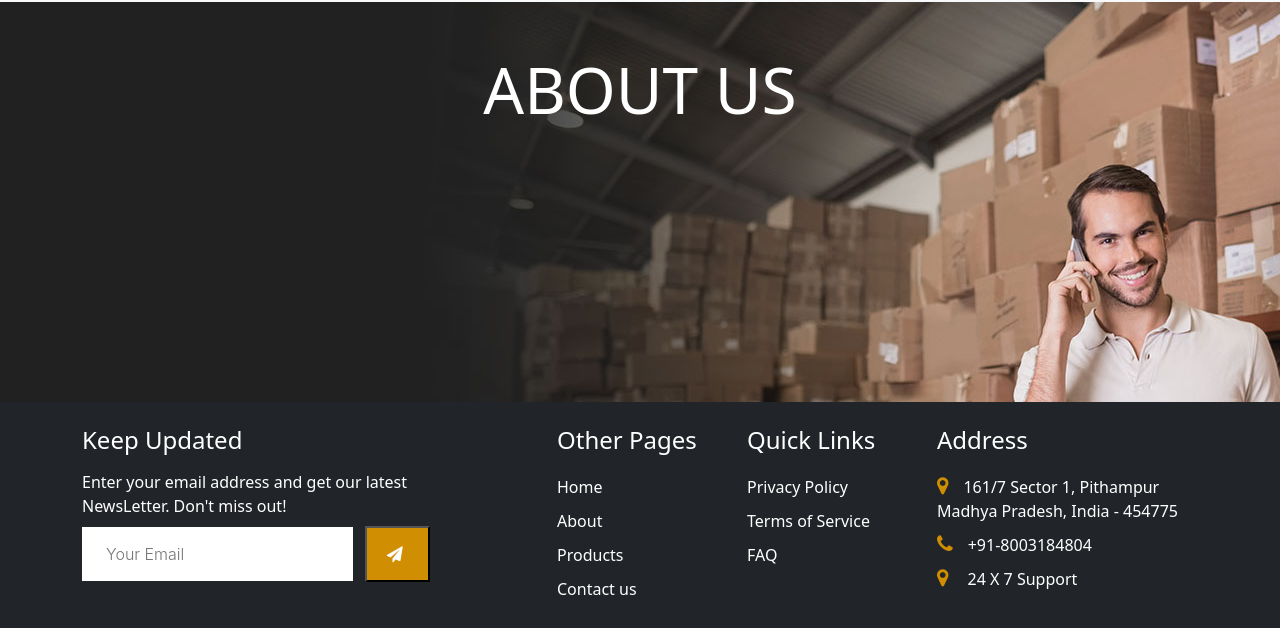
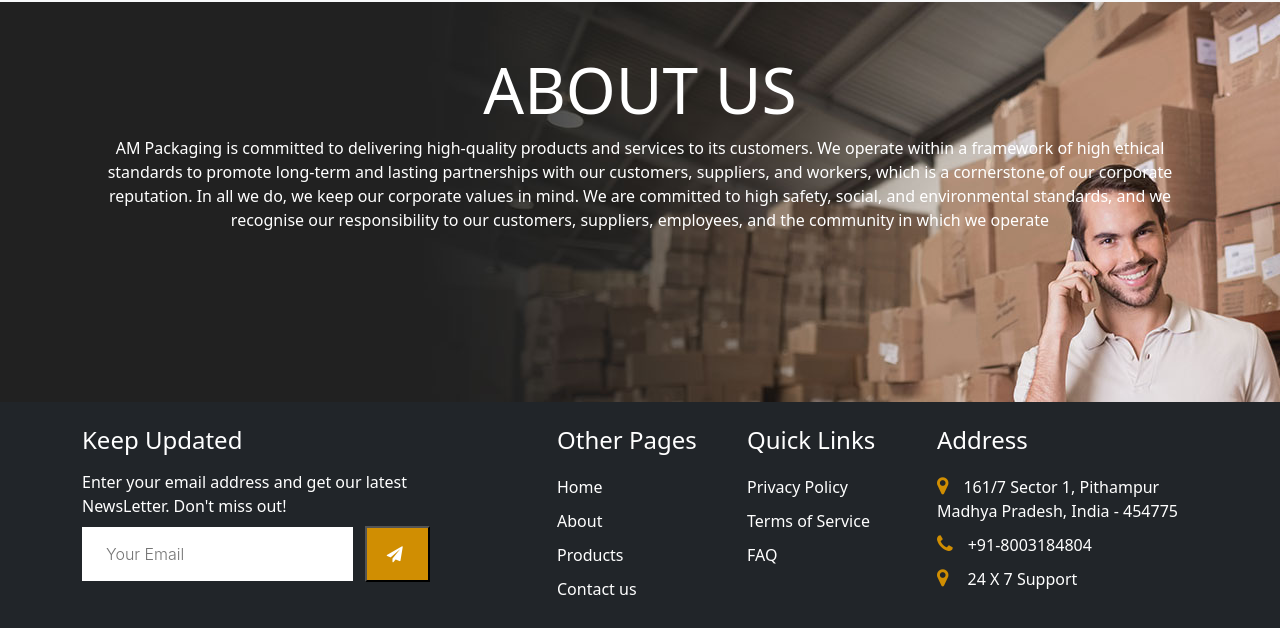
Before and after one commit to krmukesh1/packaging, a plain HTML site: page about.html in a window 1280 px wide. Shown: the part 57-685 px from the top of the page. Drawn offline with nearby package versions, Linux system fonts and the light colour scheme.

Commit message:
added About content

```diff
--- a/about.html
+++ b/about.html
@@ -66,6 +66,7 @@
         <div class="container">
           <div class="about-text-box text-center">
             <h2>About Us</h2>
+            <p>AM Packaging is committed to delivering high-quality products and services to its customers. We operate within a framework of high ethical standards to promote long-term and lasting partnerships with our customers, suppliers, and workers, which is a cornerstone of our corporate reputation. In all we do, we keep our corporate values in mind. We are committed to high safety, social, and environmental standards, and we recognise our responsibility to our customers, suppliers, employees, and the community in which we operate</p>
           </div>
         </div>
       </section>
```
